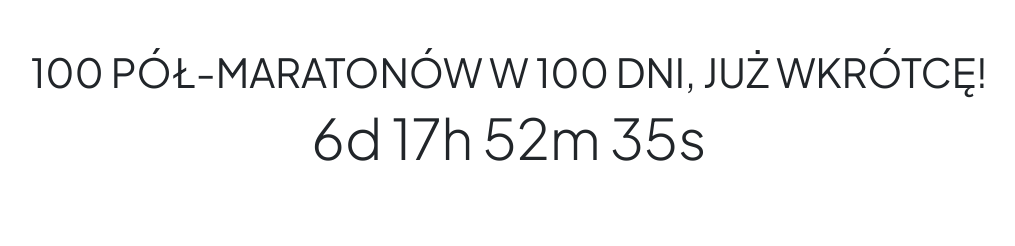
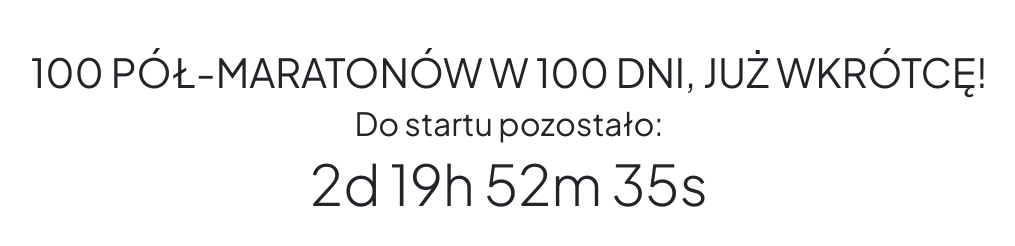
Before and after one commit to ksarpe/RunWebsite, a plain HTML site: page index.html in a window 1280 px wide. Shown: the whole page, without its empty margins (131-1146 px from the left). Drawn offline with nearby package versions, Linux system fonts and the light colour scheme.

Commit message:
revert of lost changes

```diff
--- a/index.html
+++ b/index.html
@@ -14,6 +14,7 @@
     <div class="row">
       <div class="col-lg-12 text-center mt-5">
         <h1>100 PÓŁ-MARATONÓW W 100 DNI, JUŻ WKRÓTCĘ!</h1>
+        <h2>Do startu pozostało:</h2>
         <div id="timer" class="display-4"></div>
       </div>
     </div>
--- a/js/countdownTimer.js
+++ b/js/countdownTimer.js
@@ -1,5 +1,5 @@
 var now = new Date().getTime();
-var countDownDate = new Date("June 12, 2023 06:00:00").getTime();
+var countDownDate = new Date("June 8, 2023 08:00:00").getTime();
 
 //Check if the date has passed
 if (now > countDownDate) {
```
Also changed, not shown: runs.html (+1 -1 lines).
